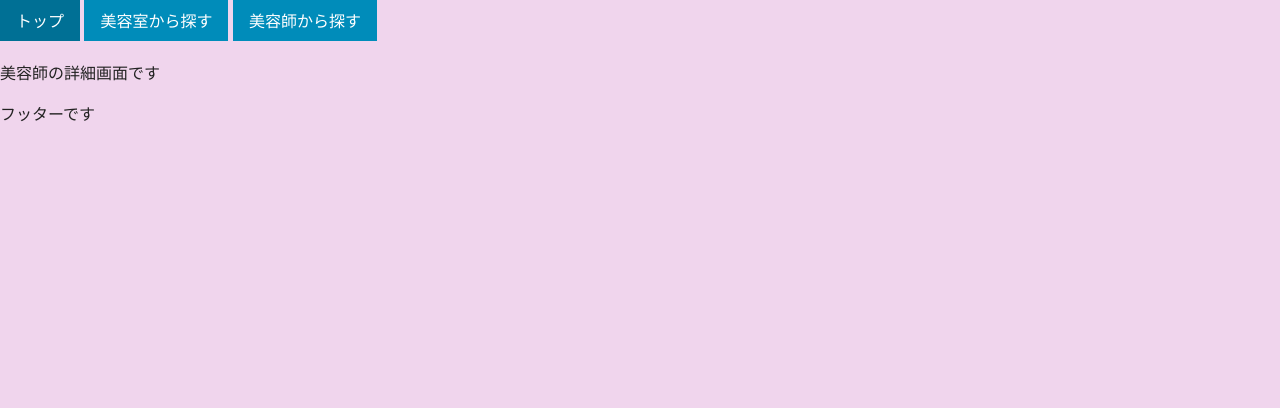
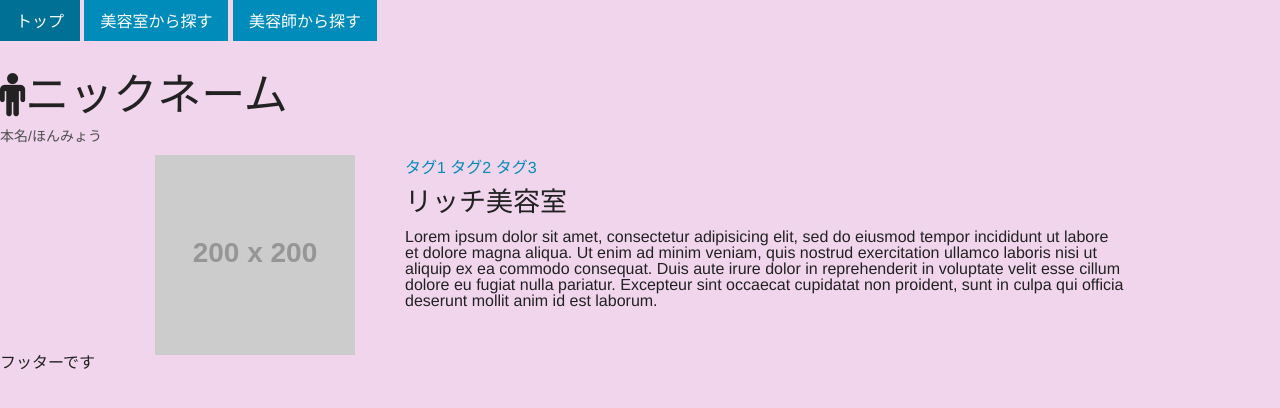
Before and after one commit to richmedia-jp/k-furusawa, a PHP site: page /beautician/detail in a window 1280 px wide. Shown: the top 408 px of the page. Run offline with PHP 8.4, Linux system fonts and the light colour scheme; grey boxes labelled with a size stand in for pictures from a placeholder-image service; data that the repository does not hold is empty; some libraries are stand-ins or nearby versions.

Commit message:
美容室詳細画面のスタイルを軽く当てました

```diff
--- a/views/beautician/detail.php
+++ b/views/beautician/detail.php
@@ -1 +1,24 @@
-<p>美容師の詳細画面です</p>
+<h1><i class="fa fa-male"></i>ニックネーム<label>本名/ほんみょう</label></h1>
+<div class="beautician-content">
+
+  <div class="beautician-img">
+    <img src="http://placehold.it/200x200/A92B48/fff?text=beautician_img">
+  </div>
+
+  <div class="beautician-caption">
+    <ul class="beautician-tags">
+  	    <li><a href="#">タグ1</a></li>
+  	    <li><a href="#">タグ2</a></li>
+  	    <li><a href="#">タグ3</a></li>
+  	  </ul>
+
+  	  <h3>リッチ美容室</h3
+
+    <p>Lorem ipsum dolor sit amet, consectetur adipisicing elit, sed do eiusmod
+    tempor incididunt ut labore et dolore magna aliqua. Ut enim ad minim veniam,
+    quis nostrud exercitation ullamco laboris nisi ut aliquip ex ea commodo
+    consequat. Duis aute irure dolor in reprehenderit in voluptate velit esse
+    cillum dolore eu fugiat nulla pariatur. Excepteur sint occaecat cupidatat non
+    proident, sunt in culpa qui officia deserunt mollit anim id est laborum.</p>
+  </div>
+</div>
--- a/views/beautician/search.php
+++ b/views/beautician/search.php
@@ -49,7 +49,7 @@
       </div>
 
       <div class="beautician-caption">
-        <h3><a href="#"><i class="fa fa-male"></i>ニックネーム</a></h3>
+        <h3><i class="fa fa-male"></i>ニックネーム</h3>
         <label>本名/ほんみょう</label>
         <p>Lorem ipsum dolor sit amet, consectetur adipisicing elit, sed do eiusmod
         tempor incididunt ut labore et dolore magna aliqua. Ut enim ad minim veniam,
--- a/web/sass/style.scss
+++ b/web/sass/style.scss
@@ -124,7 +124,26 @@ $button-med: rem-calc(8);
 	}
 }
 
+/*==========================
+	beautician 詳細画面
+==========================*/
 
+.beautician-content {
+	@include grid-row();
+	.beautician-img {
+		@include grid-column(3);
+	}
+	.beautician-caption {
+		@include grid-column(9);
+	}
+
+	.beautician-tags {
+		margin: 0;
+		li {
+			display: inline-block;
+		}
+	}
+}
 
 
 .tags label {
```
Also changed, not shown: web/css/style.css.
